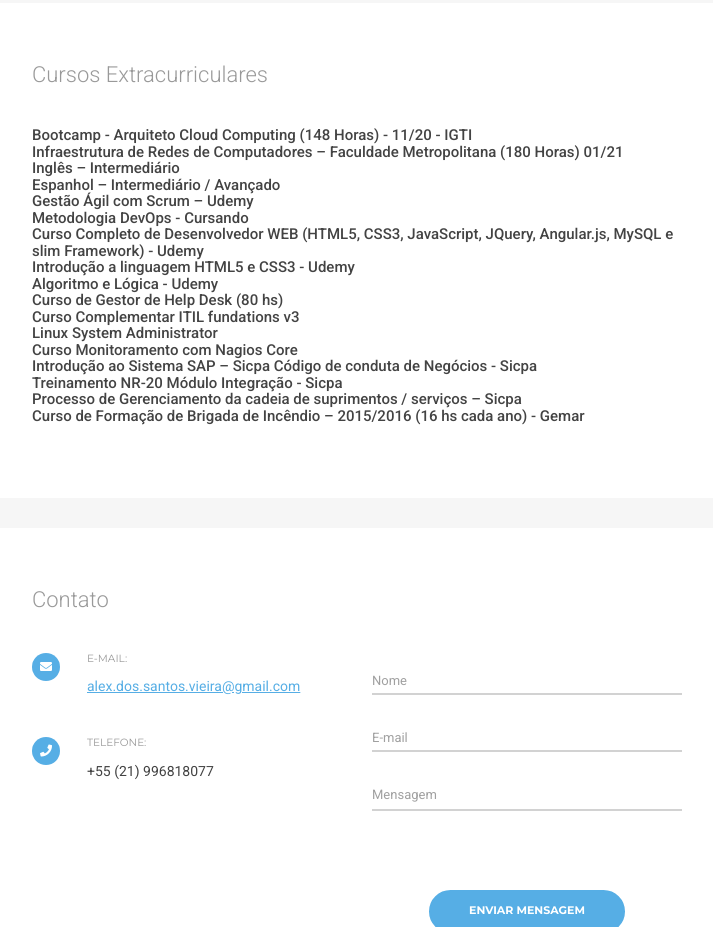
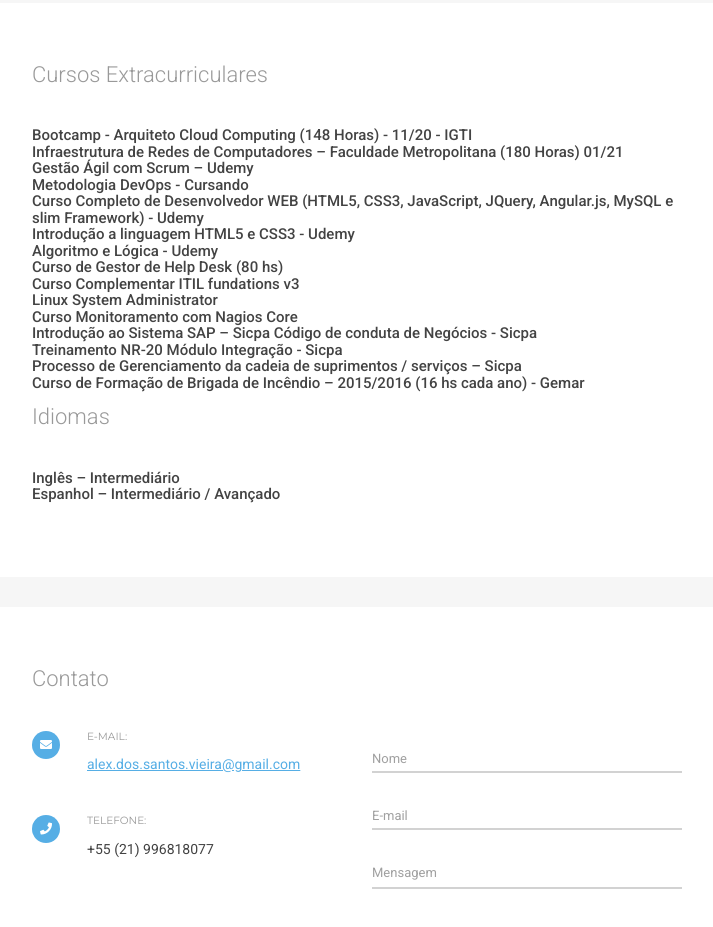
Before and after one commit to alex-dos-santos-vieira/alexvieira, a website: page index.html in a window 1280 px wide. Shown: the part 5185-6112 px from the top of the page, without its empty margins (468-1181 px from the left). Drawn offline with Linux system fonts and the light colour scheme; some packages are replaced by stand-ins of ours.

Commit message:
Update index.html
Alteração na classe de idiomas.

```diff
--- a/index.html
+++ b/index.html
@@ -374,8 +374,6 @@
 			<h5>
 			Bootcamp - Arquiteto Cloud Computing (148 Horas) - 11/20 - IGTI<br/>
 			Infraestrutura de Redes de Computadores – Faculdade Metropolitana (180 Horas) 01/21<br/>
-			Inglês – Intermediário <br/>
-			Espanhol – Intermediário / Avançado <br/>
 			Gestão Ágil com Scrum – Udemy <br/>
 			Metodologia DevOps - Cursando <br/>
 			Curso Completo de Desenvolvedor WEB (HTML5, CSS3, JavaScript, JQuery, Angular.js, MySQL e slim Framework) - Udemy<br/>
@@ -390,6 +388,11 @@
 			Treinamento NR-20 Módulo Integração - Sicpa<br/>
 			Processo de Gerenciamento da cadeia de suprimentos / serviços – Sicpa <br/>
 			Curso de Formação de Brigada de Incêndio – 2015/2016 (16 hs cada ano) - Gemar <br/>
+				</h5>
+				<h3 class="text-muted"> Idiomas </h3>
+			<h5>
+				Inglês – Intermediário <br/>
+				Espanhol – Intermediário / Avançado <br/>
 			</h5>
 			</div>
 		</section>
```
